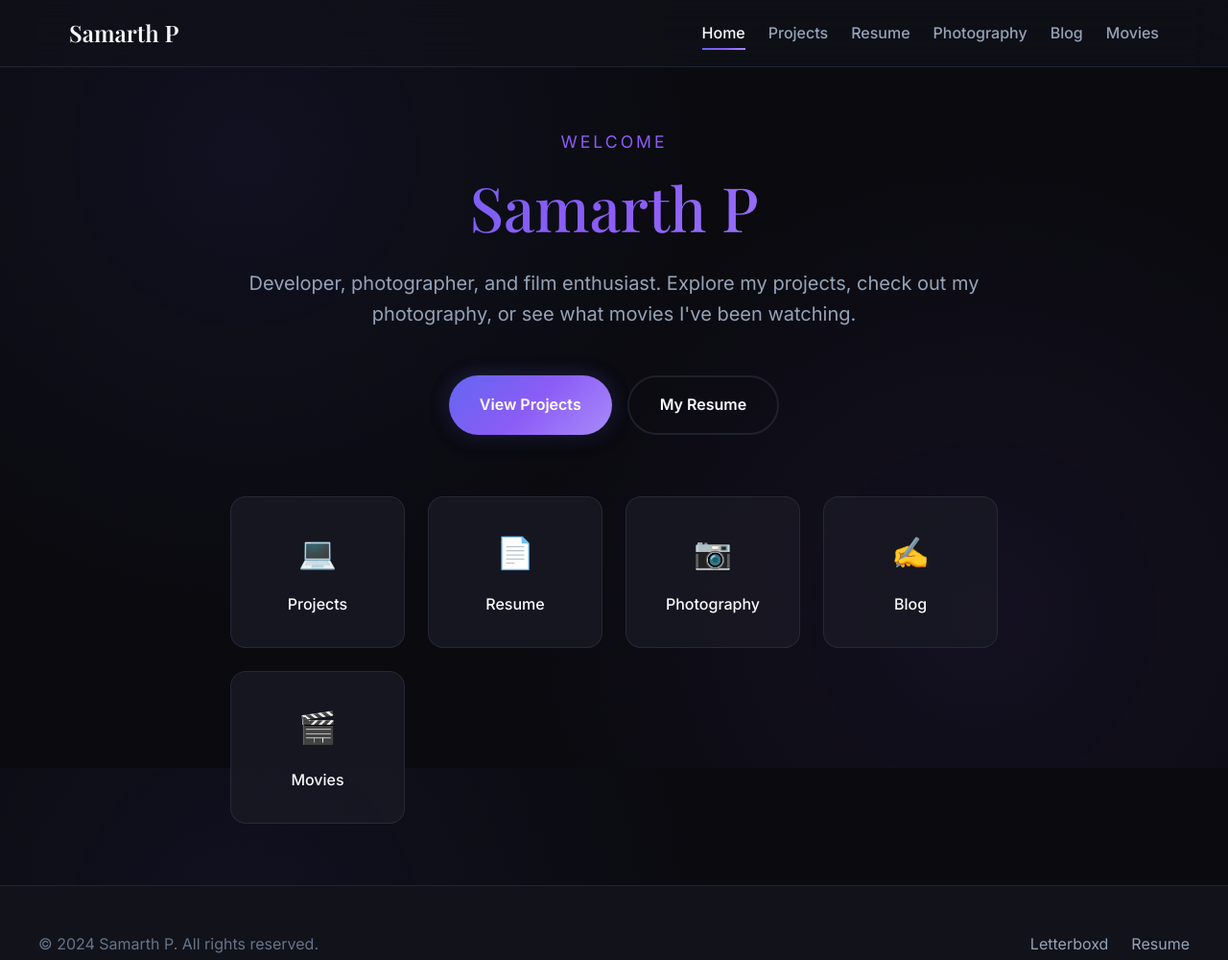
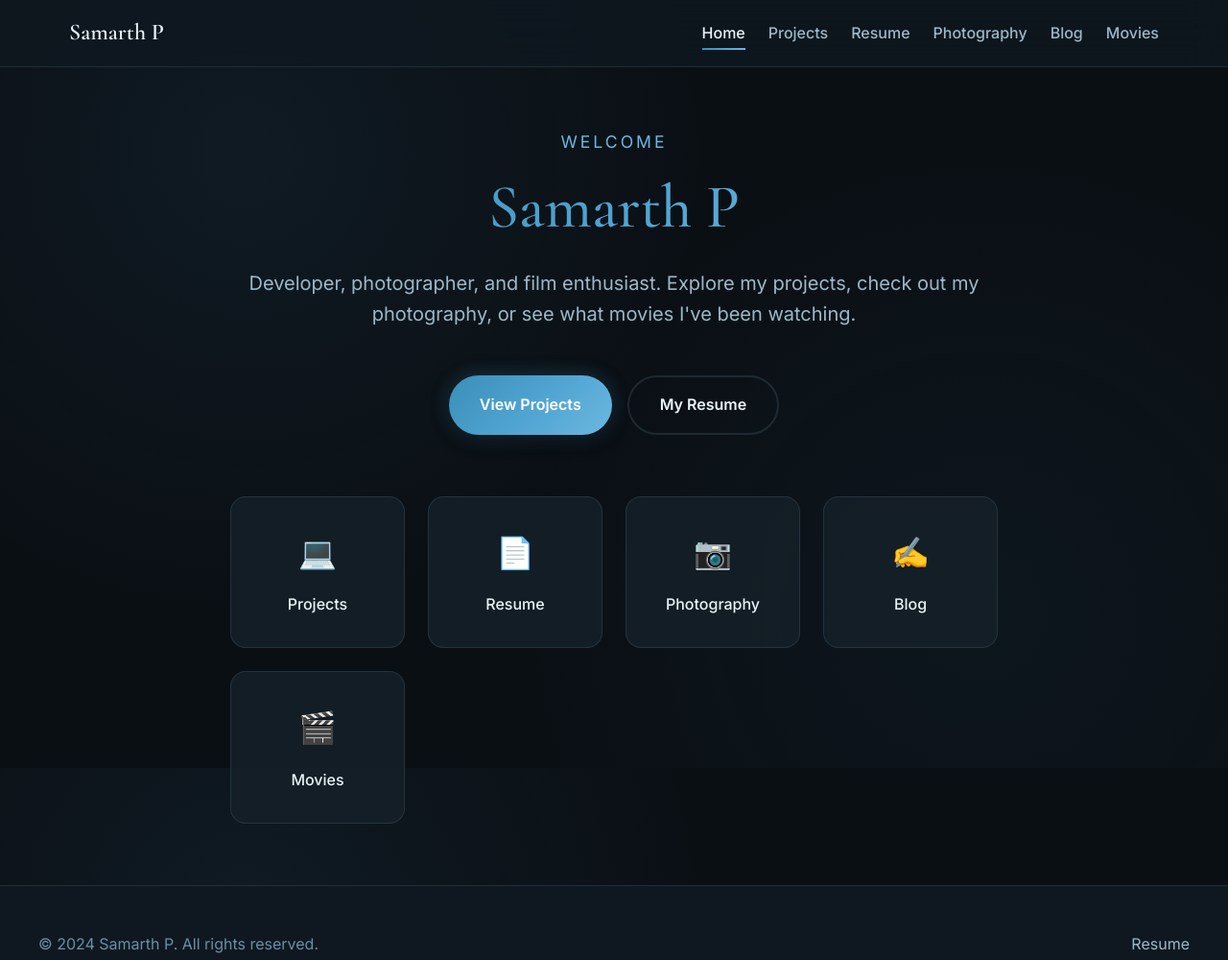
Before and after one commit to spaliwal3/portfolio, a plain HTML site: page index.html in a window 1280 px wide. Shown: the whole page at 96% size. Drawn offline with nearby package versions, Linux system fonts and the light colour scheme.

Commit message:
Update to calming blue theme, removed Letterboxd footer link

```diff
--- a/css/main.css
+++ b/css/main.css
@@ -4,35 +4,35 @@
 
 /* CSS Custom Properties */
 :root {
-    /* Colors - Dark Theme */
-    --color-bg-primary: #0a0a0f;
-    --color-bg-secondary: #12121a;
-    --color-bg-tertiary: #1a1a25;
-    --color-bg-card: rgba(26, 26, 37, 0.8);
-    --color-bg-glass: rgba(18, 18, 26, 0.7);
+    /* Colors - Calming Blue Dark Theme */
+    --color-bg-primary: #0a0f14;
+    --color-bg-secondary: #0f1820;
+    --color-bg-tertiary: #162028;
+    --color-bg-card: rgba(22, 32, 40, 0.85);
+    --color-bg-glass: rgba(15, 24, 32, 0.75);
 
-    /* Accent Colors */
-    --color-accent-primary: #6366f1;
-    --color-accent-secondary: #8b5cf6;
-    --color-accent-tertiary: #a78bfa;
-    --color-accent-gradient: linear-gradient(135deg, #6366f1, #8b5cf6, #a78bfa);
+    /* Accent Colors - Calming Blues */
+    --color-accent-primary: #4fa3d1;
+    --color-accent-secondary: #6bb8e0;
+    --color-accent-tertiary: #8fcae9;
+    --color-accent-gradient: linear-gradient(135deg, #3a8fb7, #4fa3d1, #6bb8e0);
 
     /* Text Colors */
-    --color-text-primary: #f8fafc;
-    --color-text-secondary: #94a3b8;
-    --color-text-muted: #64748b;
+    --color-text-primary: #e8f4f8;
+    --color-text-secondary: #9cb8c8;
+    --color-text-muted: #6a8fa5;
 
     /* Borders & Shadows */
-    --color-border: rgba(100, 116, 139, 0.2);
-    --color-border-hover: rgba(99, 102, 241, 0.5);
+    --color-border: rgba(100, 140, 160, 0.2);
+    --color-border-hover: rgba(79, 163, 209, 0.5);
     --shadow-sm: 0 2px 8px rgba(0, 0, 0, 0.3);
     --shadow-md: 0 4px 20px rgba(0, 0, 0, 0.4);
     --shadow-lg: 0 8px 40px rgba(0, 0, 0, 0.5);
-    --shadow-glow: 0 0 30px rgba(99, 102, 241, 0.3);
+    --shadow-glow: 0 0 30px rgba(79, 163, 209, 0.25);
 
     /* Typography */
     --font-primary: 'Inter', -apple-system, BlinkMacSystemFont, sans-serif;
-    --font-display: 'Playfair Display', Georgia, serif;
+    --font-display: 'Cormorant Garamond', Georgia, serif;
 
     /* Spacing */
     --space-xs: 0.25rem;
@@ -64,7 +64,9 @@
    RESET & BASE STYLES
    ===================================================== */
 
-*, *::before, *::after {
+*,
+*::before,
+*::after {
     box-sizing: border-box;
     margin: 0;
     padding: 0;
@@ -81,8 +83,8 @@ body {
     color: var(--color-text-primary);
     background-color: var(--color-bg-primary);
     background-image:
-        radial-gradient(circle at 20% 20%, rgba(99, 102, 241, 0.08) 0%, transparent 40%),
-        radial-gradient(circle at 80% 80%, rgba(139, 92, 246, 0.08) 0%, transparent 40%);
+        radial-gradient(circle at 20% 20%, rgba(79, 163, 209, 0.08) 0%, transparent 40%),
+        radial-gradient(circle at 80% 80%, rgba(58, 143, 183, 0.06) 0%, transparent 40%);
     background-attachment: fixed;
     min-height: 100vh;
     -webkit-font-smoothing: antialiased;
@@ -113,7 +115,8 @@ button {
     background: none;
 }
 
-ul, ol {
+ul,
+ol {
     list-style: none;
 }
 
@@ -121,7 +124,12 @@ ul, ol {
    TYPOGRAPHY
    ===================================================== */
 
-h1, h2, h3, h4, h5, h6 {
+h1,
+h2,
+h3,
+h4,
+h5,
+h6 {
     font-family: var(--font-display);
     font-weight: 500;
     line-height: 1.2;
@@ -376,12 +384,12 @@ p {
 .btn-primary {
     background: var(--color-accent-gradient);
     color: white;
-    box-shadow: var(--shadow-md), 0 0 20px rgba(99, 102, 241, 0.3);
+    box-shadow: var(--shadow-md), 0 0 20px rgba(79, 163, 209, 0.3);
 }
 
 .btn-primary:hover {
     transform: translateY(-2px);
-    box-shadow: var(--shadow-lg), 0 0 30px rgba(99, 102, 241, 0.4);
+    box-shadow: var(--shadow-lg), 0 0 30px rgba(79, 163, 209, 0.4);
     color: white;
 }
 
@@ -490,16 +498,16 @@ p {
 
 .tag {
     padding: var(--space-xs) var(--space-md);
-    background: rgba(99, 102, 241, 0.1);
+    background: rgba(79, 163, 209, 0.1);
     color: var(--color-accent-tertiary);
     border-radius: var(--radius-full);
     font-size: 0.85rem;
     font-weight: 500;
-    border: 1px solid rgba(99, 102, 241, 0.2);
+    border: 1px solid rgba(79, 163, 209, 0.2);
 }
 
 .tag:hover {
-    background: rgba(99, 102, 241, 0.2);
+    background: rgba(79, 163, 209, 0.2);
     cursor: pointer;
 }
 
@@ -980,6 +988,7 @@ p {
         opacity: 0;
         transform: translateY(20px);
     }
+
     to {
         opacity: 1;
         transform: translateY(0);
--- a/index.html
+++ b/index.html
@@ -1,5 +1,6 @@
 <!DOCTYPE html>
 <html lang="en">
+
 <head>
     <meta charset="UTF-8">
     <meta name="viewport" content="width=device-width, initial-scale=1.0">
@@ -10,11 +11,14 @@
     <!-- Google Fonts -->
     <link rel="preconnect" href="https://fonts.googleapis.com">
     <link rel="preconnect" href="https://fonts.gstatic.com" crossorigin>
-    <link href="https://fonts.googleapis.com/css2?family=Inter:wght@300;400;500;600;700&family=Playfair+Display:wght@400;500;600&display=swap" rel="stylesheet">
+    <link
+        href="https://fonts.googleapis.com/css2?family=Cormorant+Garamond:wght@400;500;600;700&family=Inter:wght@300;400;500;600;700&display=swap"
+        rel="stylesheet">
 
     <!-- Styles -->
     <link rel="stylesheet" href="css/main.css">
 </head>
+
 <body>
     <!-- Navigation -->
     <nav class="nav" id="nav">
@@ -46,7 +50,6 @@
         <div class="footer-container">
             <p>&copy; 2024 Samarth P. All rights reserved.</p>
             <div class="footer-links">
-                <a href="https://letterboxd.com/seance_cat" target="_blank" rel="noopener">Letterboxd</a>
                 <a href="#/resume">Resume</a>
             </div>
         </div>
@@ -73,4 +76,5 @@
     <script src="js/pages/movies.js"></script>
     <script src="js/main.js"></script>
 </body>
+
 </html>
```
